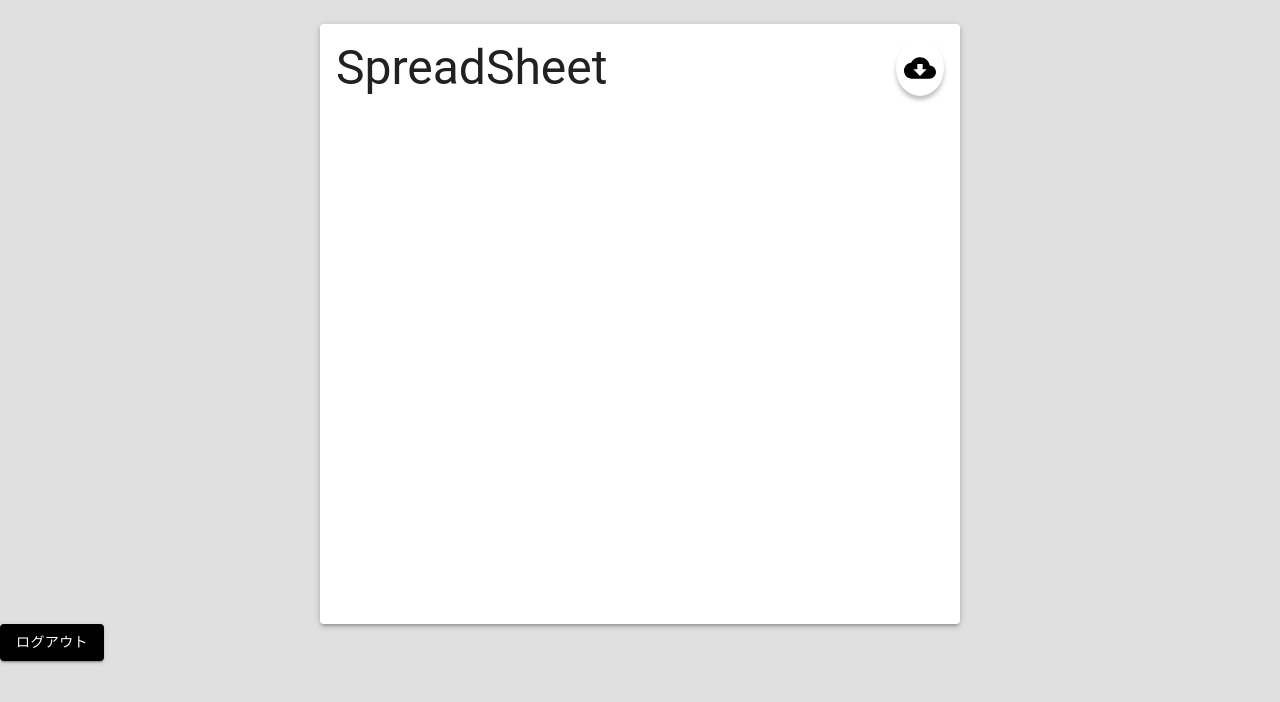
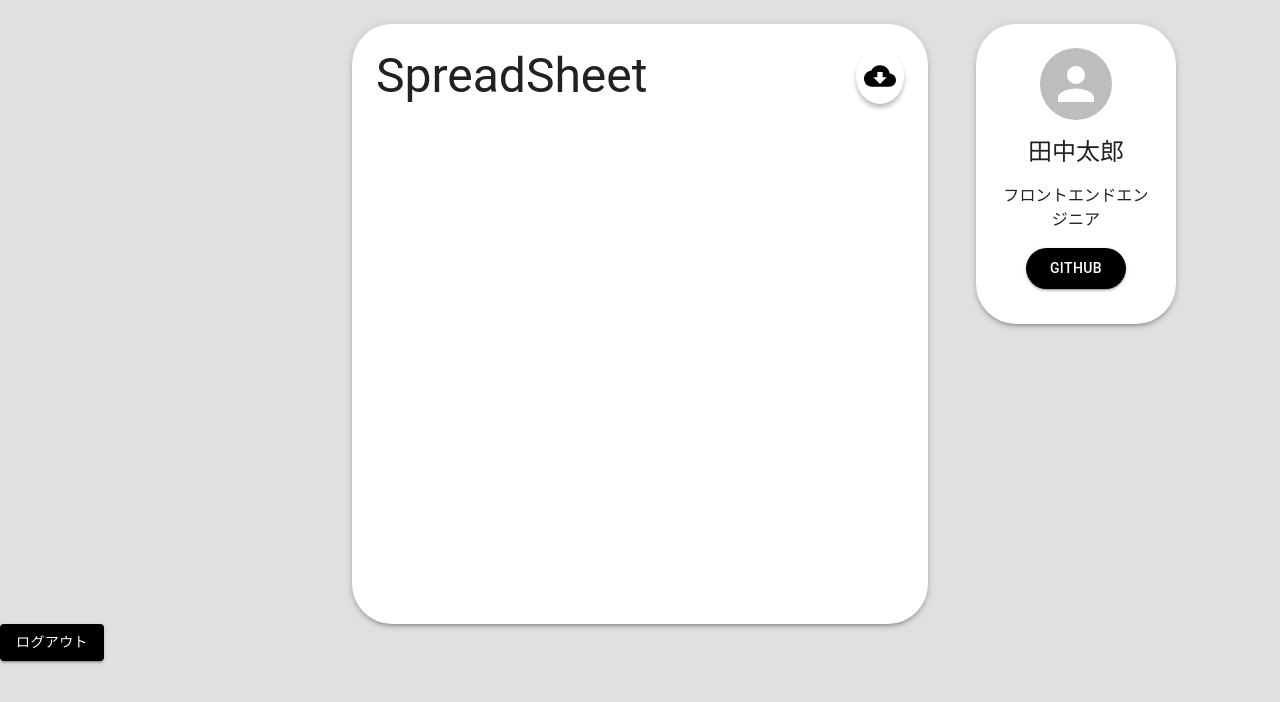
Before and after one commit to kosuke-17/techfolio, a Next.js app in the folder client/: page /home in a window 1280 px wide. Shown: the top 702 px of the page. Built offline with nearby package versions, Linux system fonts and the light colour scheme.

Commit message:
create profileCard

```diff
--- a/client/src/components/presentations/ContentCenter/index.tsx
+++ b/client/src/components/presentations/ContentCenter/index.tsx
@@ -14,7 +14,7 @@ const StyledLayout = styled(Box)(() => ({
 }))
 
 const StyledContent = styled(Box)(() => ({
-  width: '50%',
+  width: '90%',
 }))
 
 const ContentCenter: FC<Props> = ({ sx, children }) => {
--- /dev/null
+++ b/client/src/components/templates/ProfileCard/index.tsx
@@ -0,0 +1,48 @@
+import Box from '@mui/material/Box'
+import Paper from '@mui/material/Paper'
+import React from 'react'
+import Avatar from '@mui/material/Avatar'
+import Typography from '@mui/material/Typography'
+import { styled } from '@mui/material/styles'
+
+import ContentCenter from '@/components/presentations/ContentCenter'
+import Stack from '@mui/material/Stack'
+import Button from '@mui/material/Button'
+
+const StyledCardContent = styled(Stack)(({ theme }) => ({
+  paddingLeft: theme.spacing(3),
+  paddingRight: theme.spacing(3),
+  paddingTop: theme.spacing(3),
+  display: 'column',
+  alignItems: 'center',
+}))
+
+const ProfileCard = () => {
+  return (
+    <ContentCenter sx={{ pt: 3 }}>
+      <Paper
+        sx={{
+          display: 'flex',
+          justifyContent: 'center',
+          height: 300,
+          width: 200,
+          borderRadius: 10,
+        }}
+        elevation={3}
+      >
+        <StyledCardContent spacing={2}>
+          <Avatar sx={{ width: 72, height: 72 }} />
+          <Typography variant='h5'>田中太郎</Typography>
+          <Typography sx={{ textAlign: 'center' }} variant='body1'>
+            フロントエンドエンジニア
+          </Typography>
+          <Button sx={{ borderRadius: 10, py: 1, px: 3 }} variant='contained'>
+            Github
+          </Button>
+        </StyledCardContent>
+      </Paper>
+    </ContentCenter>
+  )
+}
+
+export default ProfileCard
--- a/client/src/components/templates/SpreadSheet/index.tsx
+++ b/client/src/components/templates/SpreadSheet/index.tsx
@@ -1,16 +1,17 @@
 import Box from '@mui/material/Box'
 import Paper from '@mui/material/Paper'
 import React from 'react'
-import { IconButton, Typography } from '@mui/material'
+import IconButton from '@mui/material/IconButton'
+import Typography from '@mui/material/Typography'
 import CloudDownloadIcon from '@mui/icons-material/CloudDownload'
 import { styled } from '@mui/material/styles'
 
 import ContentCenter from '@/components/presentations/ContentCenter'
 
 const StyledSpreadSheetHeader = styled(Box)(({ theme }) => ({
-  paddingLeft: theme.spacing(2),
-  paddingRight: theme.spacing(2),
-  paddingTop: theme.spacing(2),
+  paddingLeft: theme.spacing(3),
+  paddingRight: theme.spacing(3),
+  paddingTop: theme.spacing(3),
   display: 'flex',
   justifyContent: 'space-between',
 }))
@@ -18,7 +19,7 @@ const StyledSpreadSheetHeader = styled(Box)(({ theme }) => ({
 const SpreadSheet = () => {
   return (
     <ContentCenter sx={{ pt: 3 }}>
-      <Paper sx={{ height: 600 }} elevation={3}>
+      <Paper sx={{ height: 600, borderRadius: 10 }} elevation={3}>
         <StyledSpreadSheetHeader>
           <Typography variant='h3'>SpreadSheet</Typography>
           <IconButton sx={{ boxShadow: '0px 4px 4px rgba(0, 0, 0, 0.25)' }}>
--- a/client/src/pages/home.tsx
+++ b/client/src/pages/home.tsx
@@ -3,9 +3,14 @@ import Snackbar from '@mui/material/Snackbar'
 import Alert from '@mui/material/Alert'
 import Button from '@mui/material/Button'
 import { useRouter } from 'next/router'
+import Box from '@mui/material/Box'
+import Grid from '@mui/material/Grid'
+import Paper from '@mui/material/Paper'
+import { styled } from '@mui/material/styles'
 
 import { enhancedApi } from '@/store/api/codegen/user'
 import SpreadSheet from '@/components/templates/SpreadSheet'
+import ProfileCard from '@/components/templates/ProfileCard'
 
 const HomePage = () => {
   const router = useRouter()
@@ -30,7 +35,19 @@ const HomePage = () => {
   }
   return (
     <>
-      <SpreadSheet />
+      <Box sx={{ flexGrow: 1 }}>
+        <Grid container>
+          <Grid item xs={3} md={3}>
+            <Box />
+          </Grid>
+          <Grid item xs={6} md={6}>
+            <SpreadSheet />
+          </Grid>
+          <Grid item xs={3} md={3}>
+            <ProfileCard />
+          </Grid>
+        </Grid>
+      </Box>
       <Button variant='contained' onClick={logout}>
         ログアウト
       </Button>
```
